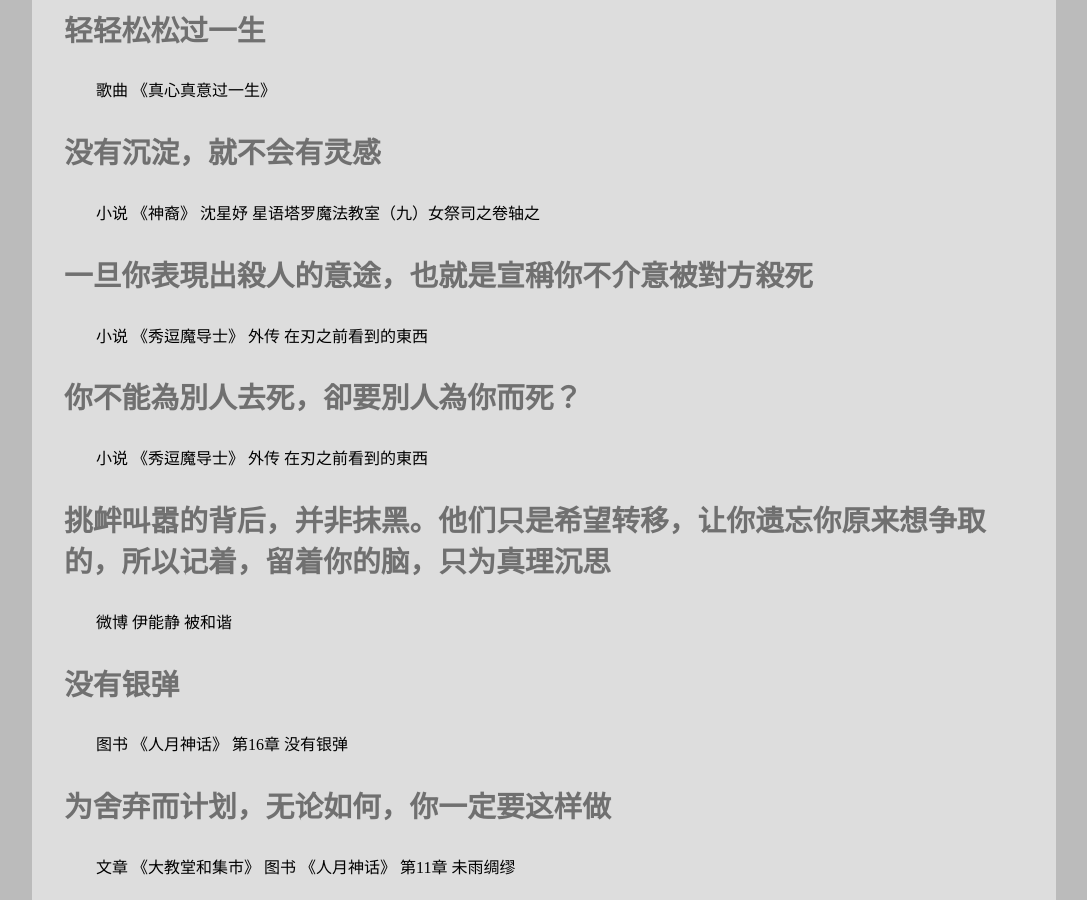
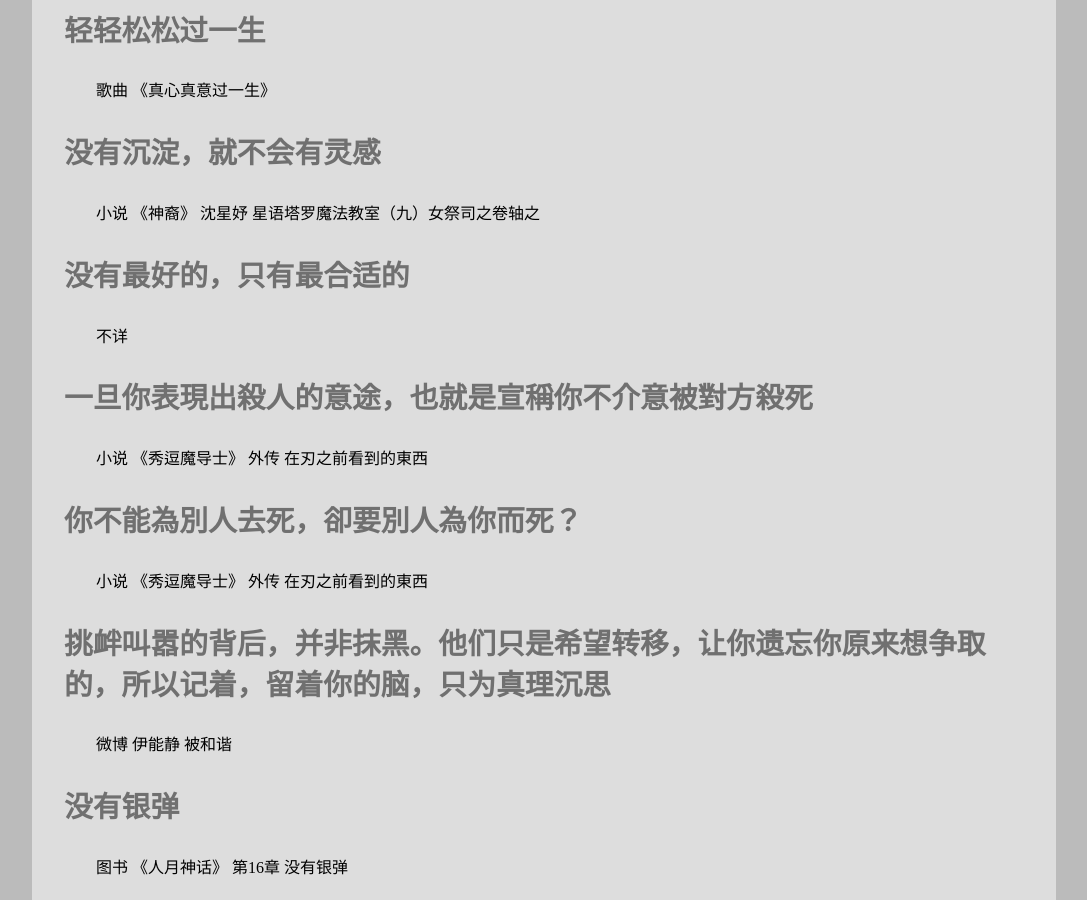
Before and after one commit to leiqin/leiqin.github.io, a Jekyll site: the page built from revelation.markdown, in a window 1280 px wide and 900 px high, scrolled down 1616 px. Shown: the whole window, without its empty margins (96-1183 px from the left). Built offline with Jekyll 4.4.1, drawn with Linux system fonts in a browser that asks for light colours; comment, search, counter and statistics services are not loaded.

Commit message:
添加 克雷圣经

```diff
--- a/revelation.markdown
+++ b/revelation.markdown
@@ -47,6 +47,9 @@ title: 克雷圣经
 ### 没有沉淀，就不会有灵感
 小说 《神裔》 沈星妤 星语塔罗魔法教室（九）女祭司之卷轴之
 
+### 没有最好的，只有最合适的
+不详
+
 ### 一旦你表現出殺人的意途，也就是宣稱你不介意被對方殺死
 小说 《秀逗魔导士》 外传 在刃之前看到的東西
 
```
